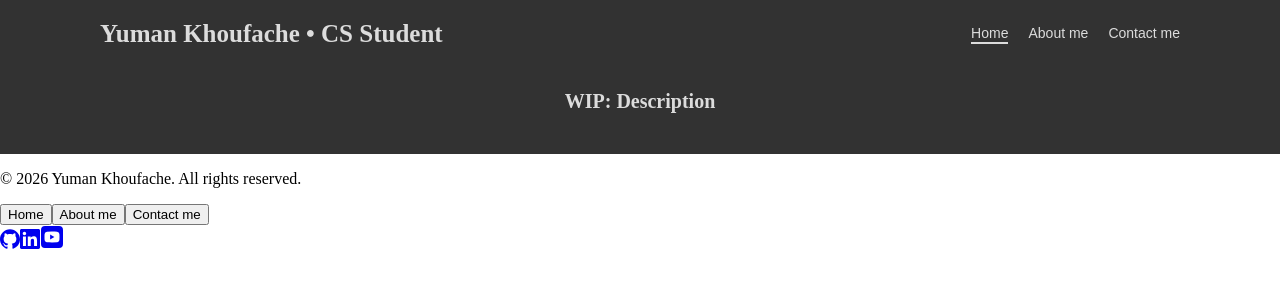
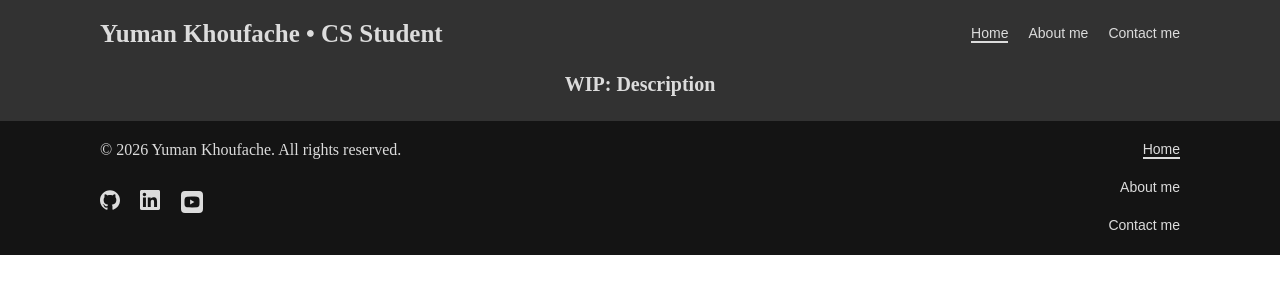
Before and after one commit to YumanKh/Portfolio, a React (Vite) app: page / in a window 1280 px wide. Shown: the top 300 px of the page. Built offline with nearby package versions, Linux system fonts and the light colour scheme.

Commit message:
feat: complete footer layout

```diff
--- a/src/index.css
+++ b/src/index.css
@@ -1,14 +1,13 @@
 :root{
-    --header-bg: rgba(50, 50, 50);
+    --header-bg: rgb(50, 50, 50);
+    --footer-bg: rgb(20, 20, 20);
     --text: rgb(220, 220, 220);
 }
 
 * {
     box-sizing: border-box;
-}
-
-body{
-    margin: 0px;
+    margin: 0;
+    padding: 0;
 }
 
 header{
@@ -25,7 +24,6 @@ header{
     align-items: center;
 
     h1{
-        margin: 0px;
         margin-right: auto;
         text-align: right;
         font-size: 25px;
@@ -64,3 +62,61 @@ header{
     }
 
 }
+
+footer{
+    position: sticky;
+    background-color: var(--footer-bg);
+    color: var(--text);
+    display: flex;
+    flex-wrap: wrap;
+    align-items: flex-start;
+    padding-top: 20px;
+    padding-bottom: 20px;
+    padding-inline: 100px;
+
+    .copyright{
+        margin-right: auto;
+    }
+
+    .nav-buttons-footer{
+        margin-left: auto;
+        display: flex;
+        flex-direction: column;
+        align-items: flex-end;
+        gap: 20px
+    }
+
+    .nav-buttons-footer button{
+        padding-inline: 0px;
+        border: 1px transparent;
+        background-color: var(--footer-bg);
+        border-bottom: 2px solid transparent;
+        color: var(--text);
+        cursor: pointer;
+        font-size: 14px;
+        align-items: end;
+    }
+
+    .nav-buttons-footer button:hover{
+        border-bottom: 2px solid var(--text);
+        padding-inline: 0px;
+    }
+
+    .nav-buttons-footer button.active{
+        border-bottom: 2px solid var(--text);
+        padding-inline: 0px;
+    }
+
+    .social-links{
+        flex-basis: 100%;
+        margin-top: -45px;
+        display: flex;
+        justify-content: flex-start;
+        color: var(--text);
+        gap: 20px;
+    }
+
+    .social-links a{
+        color: inherit;
+    }
+}
```
